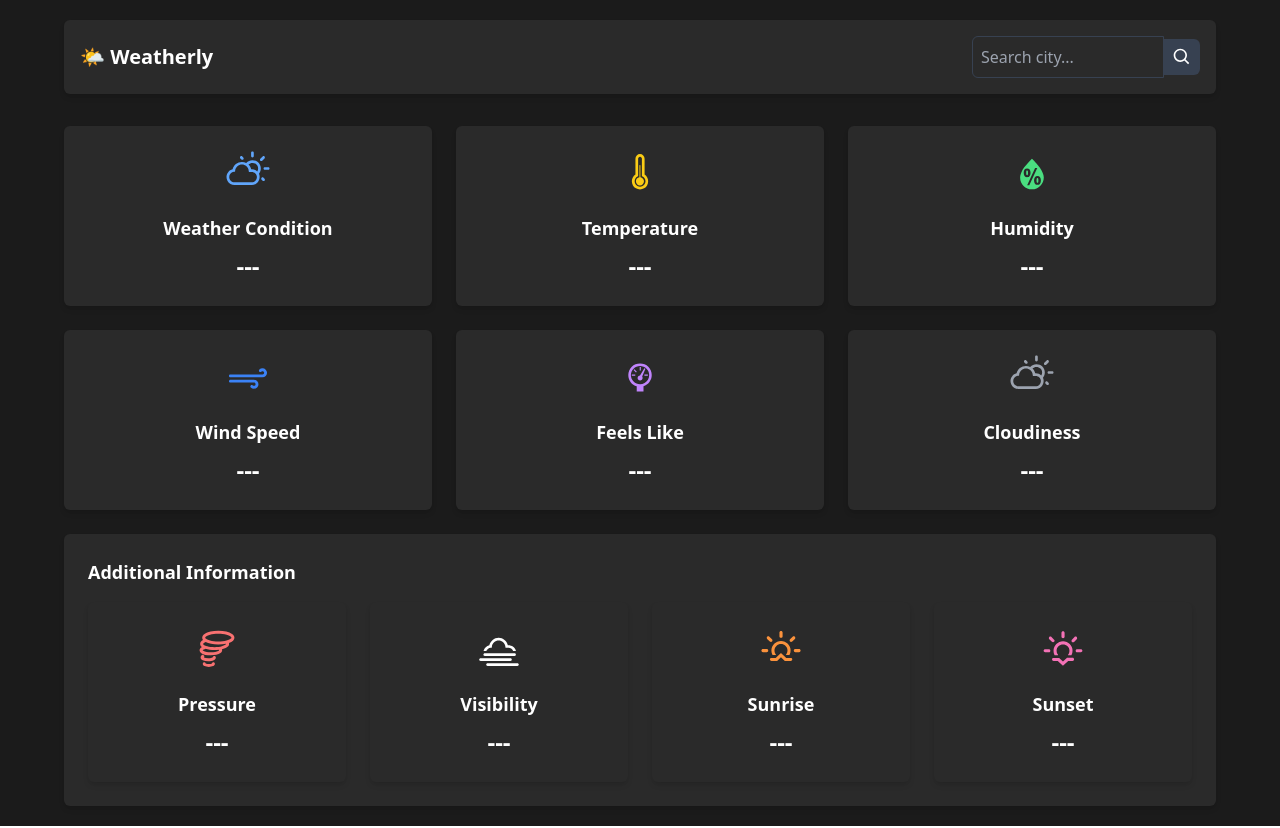
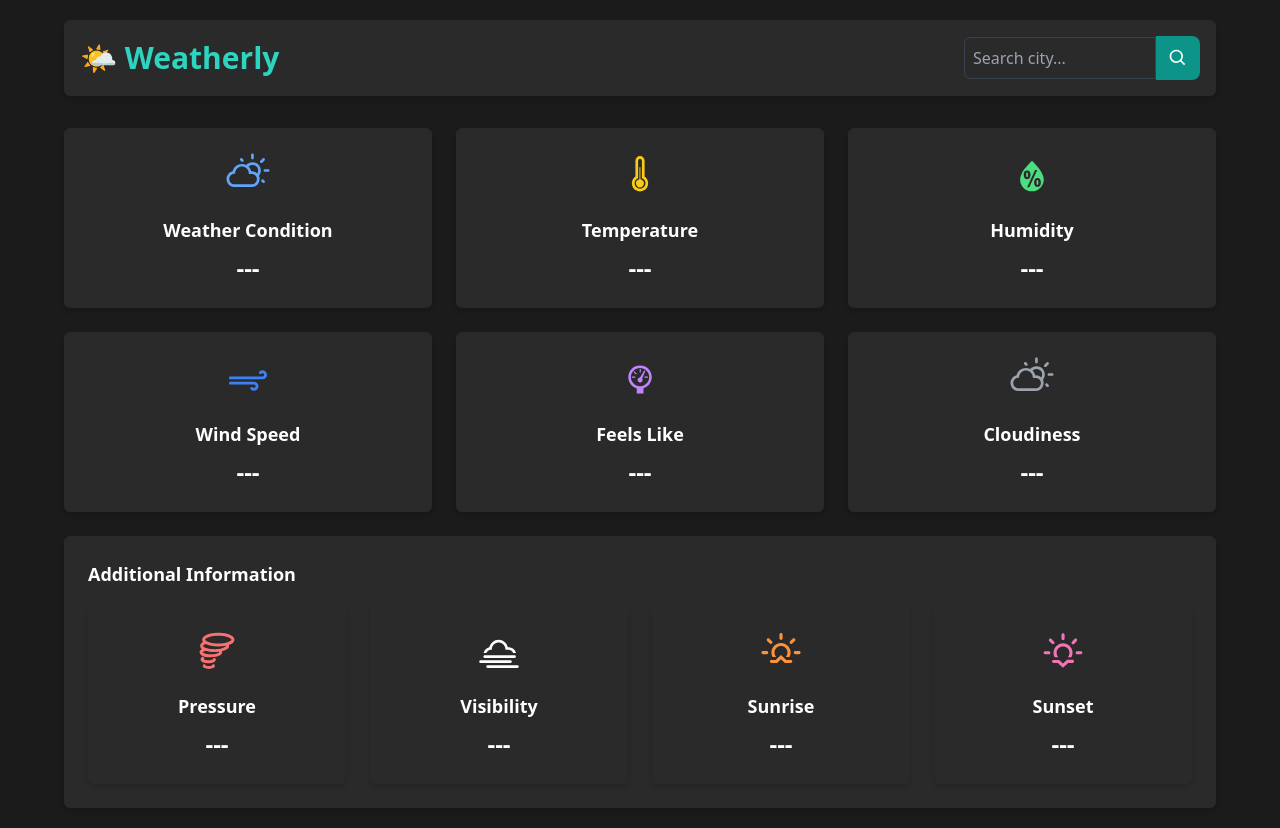
Before and after one commit to Axestein/Weatherly, a React (Vite) app: page / in a window 1280 px wide. Built offline with nearby package versions, Linux system fonts and the light colour scheme.

Commit message:
updated styles

```diff
--- a/src/App.jsx
+++ b/src/App.jsx
@@ -47,7 +47,7 @@ const App = () => {
       {/* Header */}
       <header className="w-full max-w-6xl mb-8">
         <div className="flex flex-col md:flex-row md:justify-between items-center p-4 bg-[#2a2a2a] rounded-md shadow-md">
-          <h1 className="text-xl font-bold mb-4 md:mb-0">🌤 Weatherly</h1>
+        <h1 className="text-3xl font-bold mb-4 md:mb-0 text-teal-400">🌤 Weatherly</h1>
           <form onSubmit={handleSearch} className="flex items-center w-full md:w-auto">
             <input
               type="text"
@@ -58,7 +58,7 @@ const App = () => {
             />
             <button
               type="submit"
-              className="bg-gray-700 hover:bg-gray-600 p-2 rounded-r-md flex items-center"
+              className="bg-teal-600 hover:bg-teal-500 p-3 rounded-r-lg flex items-center transition duration-300 ease-in-out"
             >
               <BiSearch size={20} className="text-white" />
             </button>
--- a/src/index.css
+++ b/src/index.css
@@ -2,3 +2,8 @@
 @tailwind base;
 @tailwind components;
 @tailwind utilities;
+
+::selection {
+    color: #ffffff; /* Text color of the selected text */
+    background-color: #008080; /* Background color of the selected text */
+  }
```
